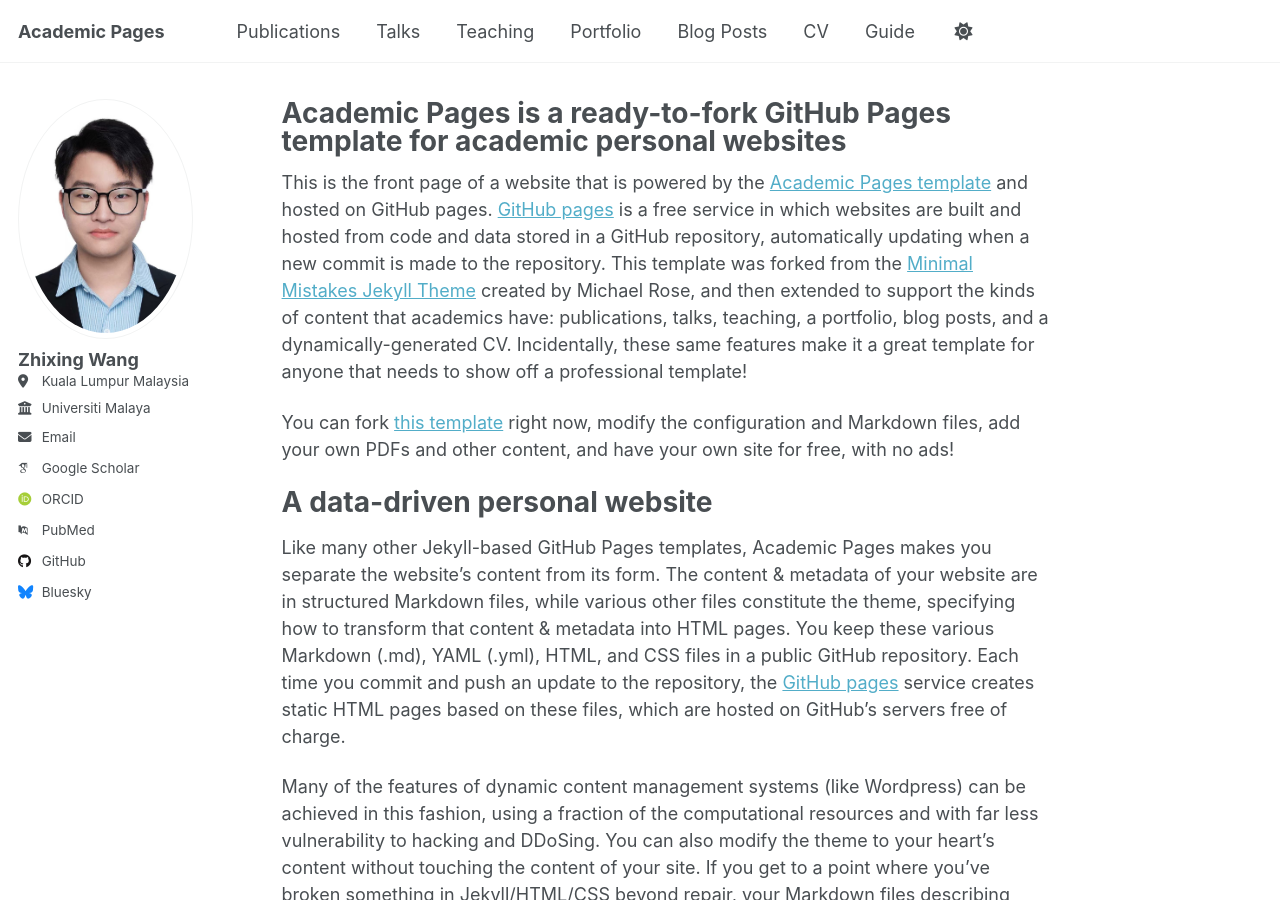
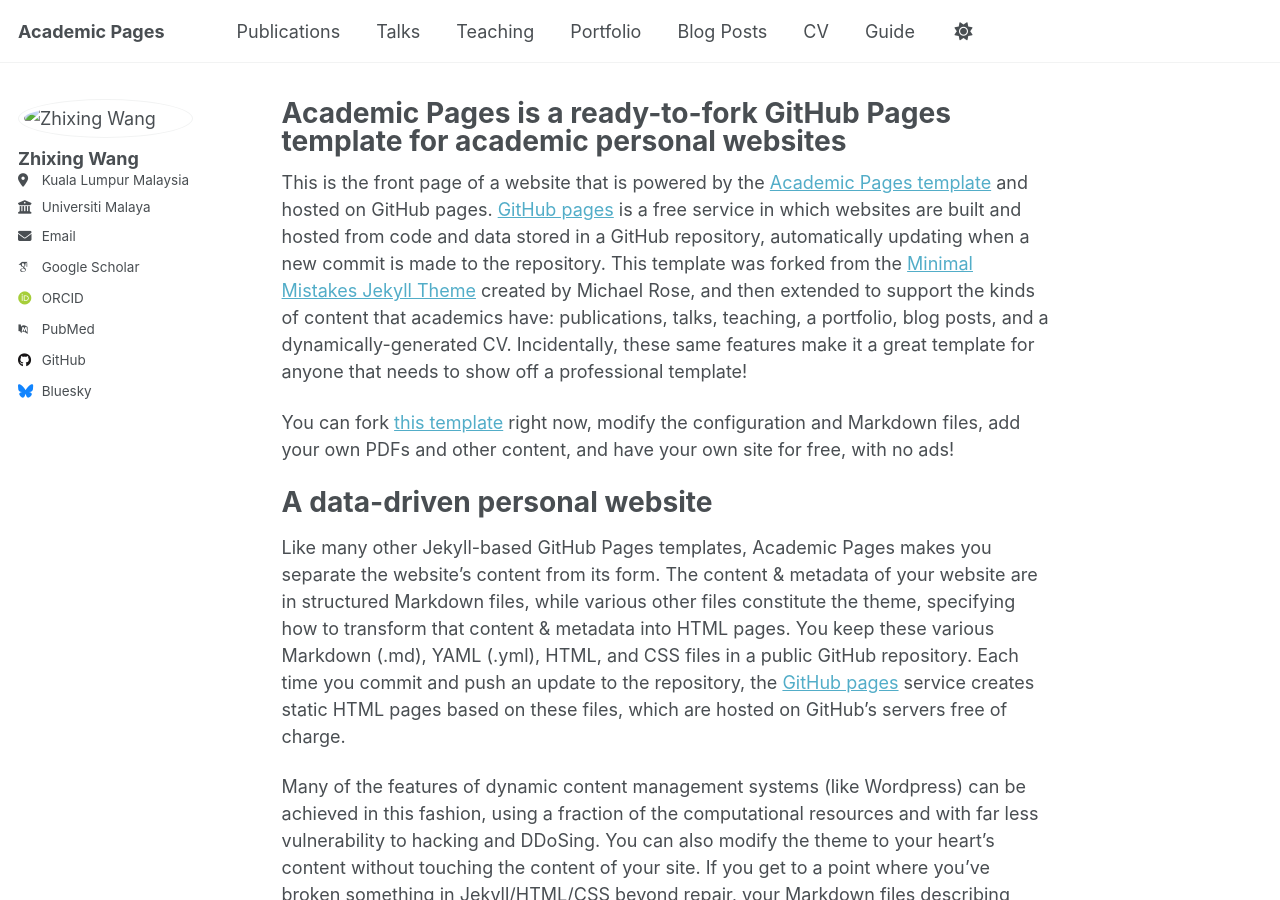
Before and after one commit to afrina-ceree/afrina-ceree.github.io, a Jekyll site: the page built from _pages/about.md, in a window 1280 px wide and 900 px high. Built offline with Jekyll 4.4.1, drawn with Linux system fonts in a browser that asks for light colours; some web fonts are replaced; a script that is not in the unit is left out.

Commit message:
Update _config.yml

```diff
--- a/_config.yml
+++ b/_config.yml
@@ -23,7 +23,7 @@ repository               : "afrina-ceree/afrina-ceree.github.io"
 #               Additional customization can be done by editing /_includes/author-profile.html
 author:
   # Biographic information
-  avatar           : "01.pic.jpg"
+  avatar           : "images/01.pic.jpg"
   name             : "Zhixing Wang"
   location         : "Kuala Lumpur Malaysia"
   employer         : "Universiti Malaya"
```
